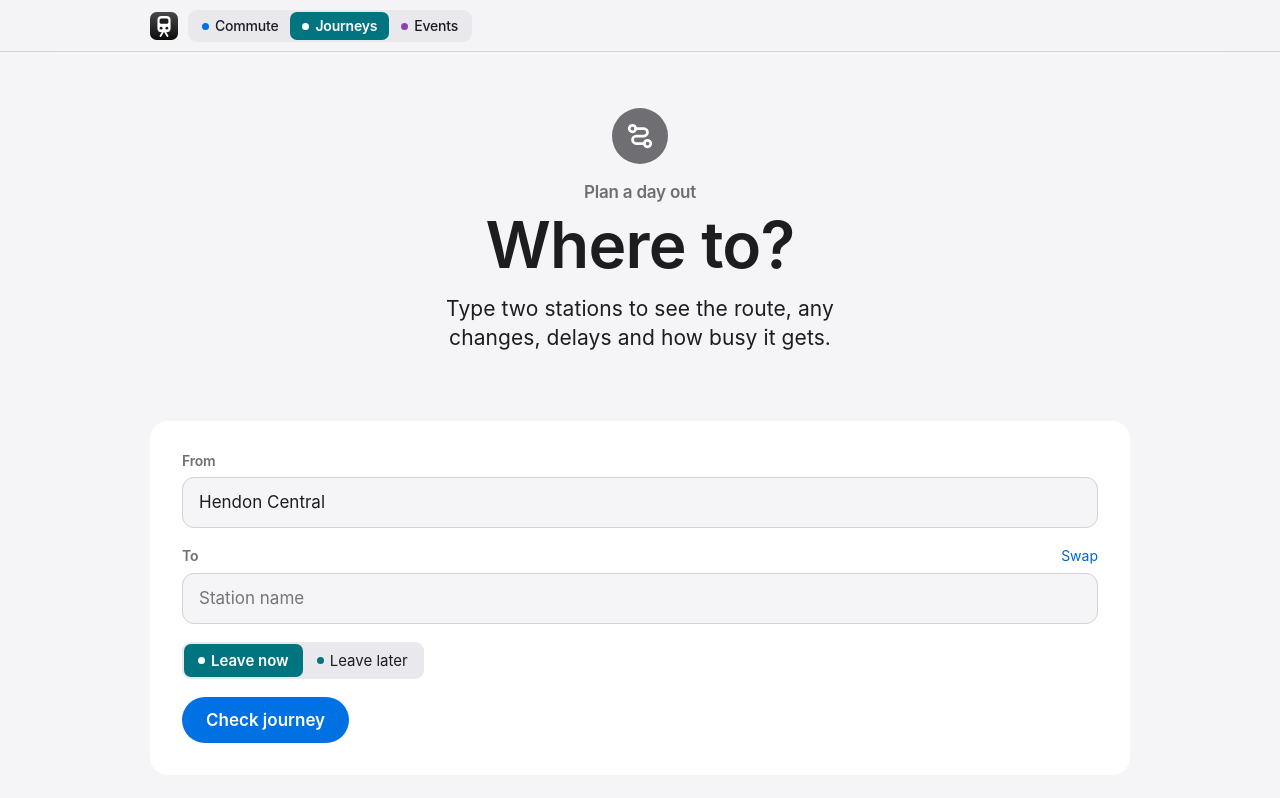
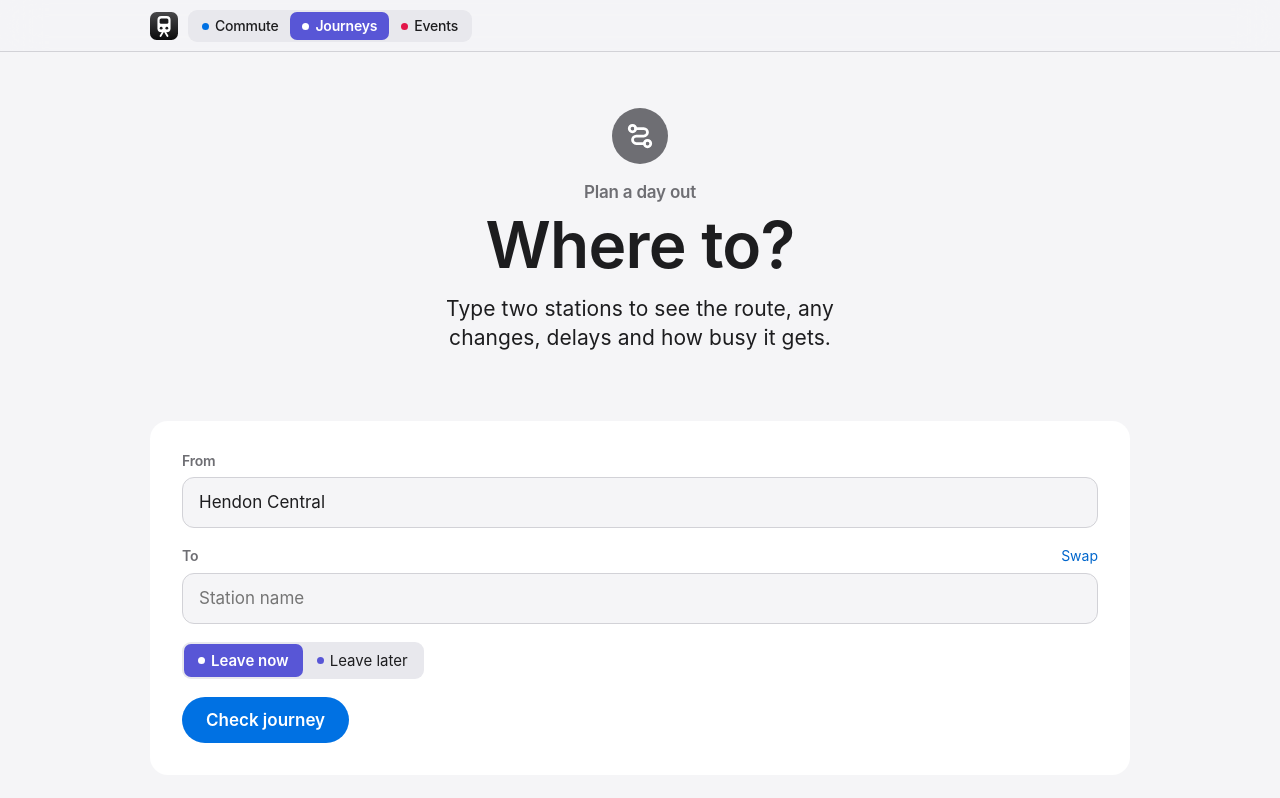
Before and after one commit to Veeran-spd/Commute, a plain HTML site: page journeys.html in a window 1280 px wide. Shown: the top 798 px of the page. Drawn offline with Linux system fonts and the light colour scheme.

Commit message:
Add files via upload

```diff
--- a/journeys.html
+++ b/journeys.html
@@ -205,7 +205,7 @@ footer .sep { margin: 0 8px; color: var(--rule); }
 
 .pages { display: inline-flex; padding: 2px; border-radius: 9px; background: var(--fill); }
 .pages a { --tab: #0071e3; display: inline-flex; align-items: center; gap: 6px; padding: 5px 12px; border-radius: 7px; font-size: 14px; font-weight: 500; line-height: 1.3; color: var(--ink); white-space: nowrap; }
-.pages a[href="journeys.html"] { --tab: #00757f; } .pages a[href="events.html"] { --tab: #8944ab; }
+.pages a[href="journeys.html"] { --tab: #5856d6; } .pages a[href="events.html"] { --tab: #e3164a; } /* iPhone blue, indigo and pink */
 .pages a::before { content: ""; flex: none; width: 7px; height: 7px; border-radius: 50%; background: var(--tab); }
 .pages a:hover { text-decoration: none; }
 .pages a[aria-current="page"] { background: var(--tab); color: #ffffff; font-weight: 600; }
@@ -230,7 +230,7 @@ footer .sep { margin: 0 8px; color: var(--rule); }
 .suggest .none { color: var(--ink-2); cursor: default; }
 .when { display: flex; flex-wrap: wrap; align-items: center; gap: 10px 14px; }
 .seg { display: inline-flex; padding: 2px; border-radius: 9px; background: var(--fill); }
-.seg button { --tab: #00757f; display: inline-flex; align-items: center; gap: 6px; border: 0; background: none; padding: 7px 14px; border-radius: 7px; font-size: 15px; line-height: 1.3; color: var(--ink); cursor: pointer; white-space: nowrap; }
+.seg button { --tab: #5856d6; display: inline-flex; align-items: center; gap: 6px; border: 0; background: none; padding: 7px 14px; border-radius: 7px; font-size: 15px; line-height: 1.3; color: var(--ink); cursor: pointer; white-space: nowrap; }
 .seg button::before { content: ""; flex: none; width: 7px; height: 7px; border-radius: 50%; background: var(--tab); }
 .seg button[aria-pressed="true"] { background: var(--tab); color: #ffffff; font-weight: 600; }
 .seg button[aria-pressed="true"]::before { background: #ffffff; }
```
Also changed, not shown: events.html (+1 -1 lines), index.html (+1 -1 lines).
